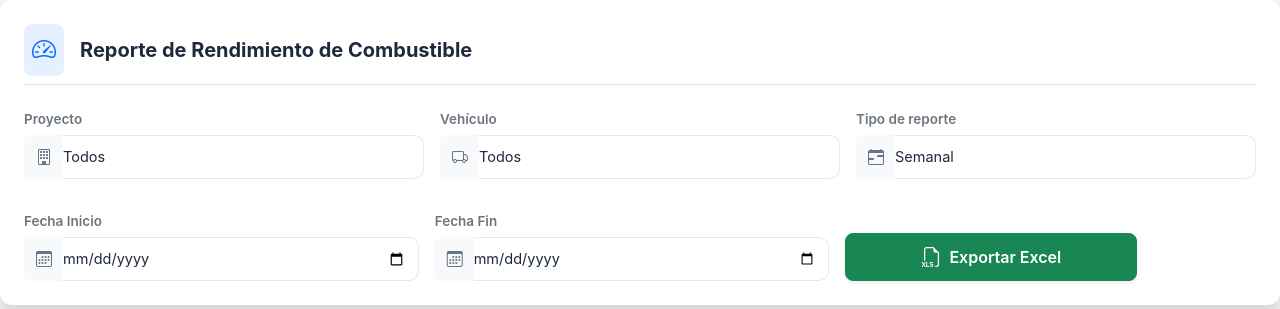
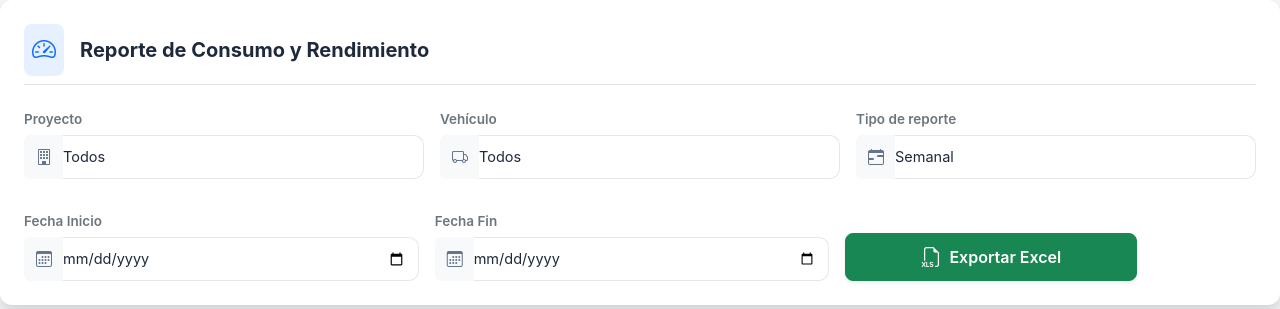
Before and after one commit to rcardenasch/App_Combustible, a Flask app: template templates/reporte_rendimientos.html in a window 1280 px wide. Shown: the top 309 px of the page. Run offline with Flask 3, Linux system fonts and the light colour scheme; the template is opened without the code that fills it, so the values that code supplies are empty; some libraries are stand-ins or nearby versions.

```diff
--- a/templates/base.html
+++ b/templates/base.html
@@ -90,11 +90,11 @@
         <small class="px-3 text-secondary">Reportes</small>
 
         <a href="{{ url_for('vista_reporte_consumos') }}">
-            <i class="bi bi-fuel-pump me-2"></i> Reporte de consumo
+            <i class="bi bi-droplet me-2"></i> Reporte de consumo
         </a>
 
         <a href="{{ url_for('vista_reporte_rendimientos') }}">
-            <i class="bi bi-speedometer2 me-2"></i> Reporte de rendimiento
+            <i class="bi bi-speedometer2 me-2"></i> Reporte de consumo y rendimiento
         </a>
 
     </div>
--- a/templates/reporte_rendimientos.html
+++ b/templates/reporte_rendimientos.html
@@ -1,6 +1,6 @@
 {% extends "base.html" %}
 
-{% block title %}Reporte de Rendimientos{% endblock %}
+{% block title %}Reporte de Consumo y Rendimiento{% endblock %}
 
 {% block content %}
 
@@ -14,7 +14,7 @@
         </div>
 
         <h5 class="fw-bold mb-0">
-            Reporte de Rendimiento de Combustible
+            Reporte de Consumo y Rendimiento
         </h5>
 
     </div>
```
